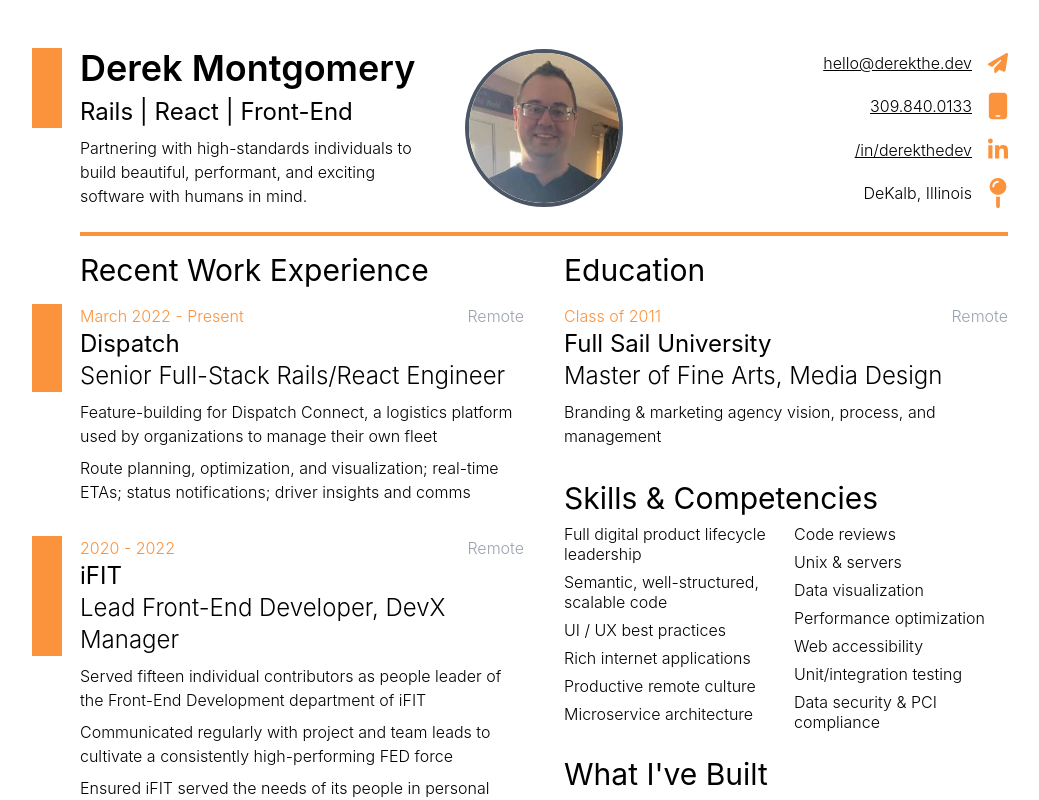
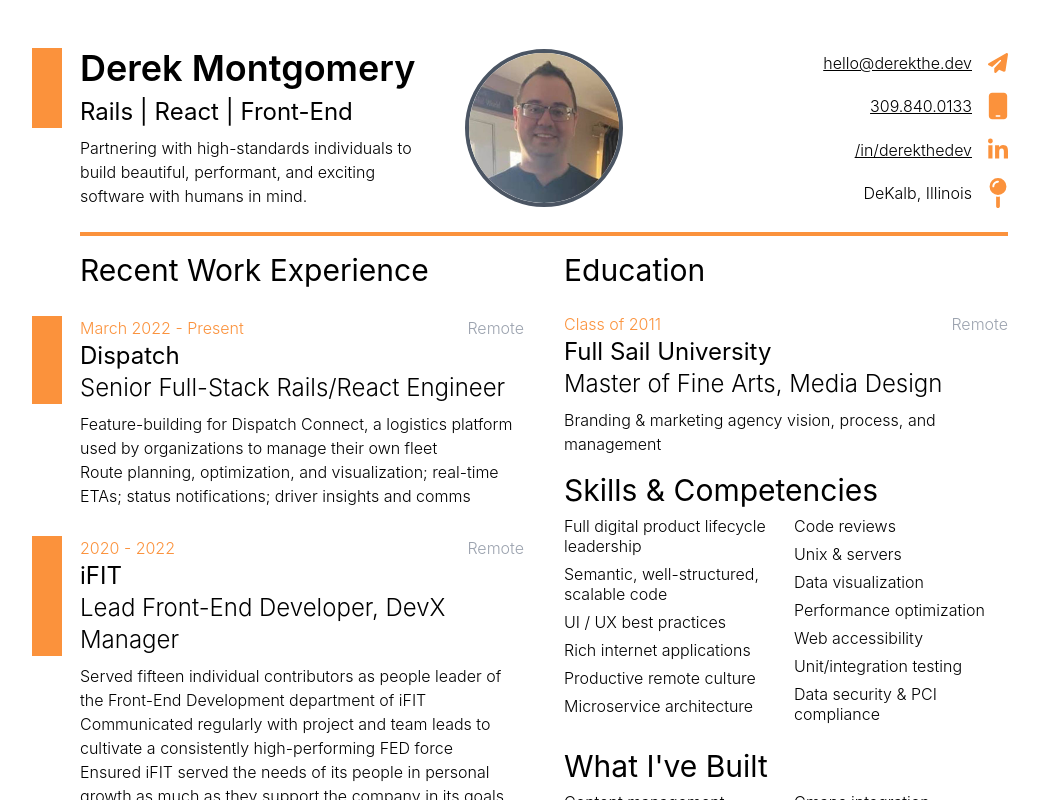
Before and after one commit to DerektheDev/derekthe-dev, a Next.js app: page /resume in a window 1280 px wide. Shown: the top 800 px of the page, without its empty margins (96-1135 px from the left). Built offline with nearby package versions, Linux system fonts and the light colour scheme.

Commit message:
make columns always same height

```diff
--- a/pages/resume/header.js
+++ b/pages/resume/header.js
@@ -38,7 +38,7 @@ const contactItems = [
 ];
 
 const Header = () => (
-  <header className="grid pb-6 mt-12 mb-4 border-b-4 border-orange-400 gap-y-4 gap-x-12 grid-cols-1 md:grid-cols-[1fr_auto_1fr]">
+  <header className="grid pb-6 mb-4 border-b-4 border-orange-400 gap-y-4 gap-x-12 grid-cols-1 md:grid-cols-[1fr_auto_1fr]">
     <section className="flex flex-col gap-2 text-center md:text-left">
       <div className="relative">
         <div className="md:border-l-[30px] border-orange-400 h-full absolute -ml-12" />
--- a/pages/resume/index.js
+++ b/pages/resume/index.js
@@ -13,17 +13,17 @@ import Header from "./header";
 
 export default function Resume() {
   return (
-    <main className="max-w-screen-lg m-auto px-6 md:px-12">
+    <main className="max-w-screen-lg mx-auto my-12 px-6 md:px-12">
       <Header />
       <section className="grid gap-x-10 gap-y-4 grid-cols-1 md:grid-cols-2">
-        <div className="shrink-0">
+        <div className="shrink-0 flex flex-col gap-4 justify-between">
           <KeyPoint
             title="Recent Work Experience"
             entries={jobs}
             highlightEntries
           />
         </div>
-        <div className="shrink-0">
+        <div className="shrink-0 flex flex-col gap-4 justify-between">
           <KeyPoint title="Education" entries={schools} />
           <List title="Skills & Competencies" entries={skills} />
           <List title="What I've Built" entries={built} />
--- a/pages/resume/key-point.js
+++ b/pages/resume/key-point.js
@@ -6,8 +6,8 @@ const KeyPoint = ({
   subtitle,
   entries = [],
 }) => (
-  <div className="mb-6">
-    <h2 className="text-3xl font-normal mb-4">{title}</h2>
+  <div className="flex flex-col justify-between gap-6 only:h-full">
+    <h2 className="text-3xl font-normal">{title}</h2>
     {subtitle && <h3 className="text-2xl font-semibold">{subtitle}</h3>}
 
     {entries.map(
@@ -22,7 +22,7 @@ const KeyPoint = ({
         }
 
         return (
-          <div key={index} className="mb-8">
+          <div key={index} className="flex flex-col gap-2">
             <div className="relative">
               <div className={highlightClass} />
               <div className="flex justify-between text-base font-light">
@@ -32,11 +32,11 @@ const KeyPoint = ({
                 <h3 className="text-gray-400">{location}</h3>
               </div>
               <h3 className="text-2xl font-normal">{title}</h3>
-              <h4 className="text-2xl font-light mb-2">{subtitle}</h4>
+              <h4 className="text-2xl font-light">{subtitle}</h4>
             </div>
             <ul>
               {bullets.map((bullet, index) => (
-                <li key={index} className="mb-2 font-light">
+                <li key={index} className="font-light">
                   {bullet}
                 </li>
               ))}
--- a/pages/resume/list.js
+++ b/pages/resume/list.js
@@ -7,7 +7,7 @@ const List = ({ title = "Default", entries = [] }) => {
   return (
     <div>
       <h2 className="text-3xl font-normal mb-2">{title}</h2>
-      <ul className="mb-4 grid grid-cols-1 gap-x-4 font-light md:grid-cols-2">
+      <ul className="grid grid-cols-1 gap-x-4 font-light md:grid-cols-2">
         {[firstHalf, secondHalf].map((entries, halfIndex) => {
           return (
             <div key={halfIndex}>
--- a/pages/resume/short-list.js
+++ b/pages/resume/short-list.js
@@ -2,9 +2,9 @@ import React from "react";
 
 const List = ({ title = "Default", entries = [] }) => {
   return (
-    <div>
-      <h2 className="text-3xl font-normal mb-2">{title}</h2>
-      <ul className="mb-4 font-light">{entries.join(" | ")}</ul>
+    <div className="flex flex-col gap-2">
+      <h2 className="text-3xl font-normal">{title}</h2>
+      <ul className="font-light">{entries.join(" | ")}</ul>
     </div>
   );
 };
```
